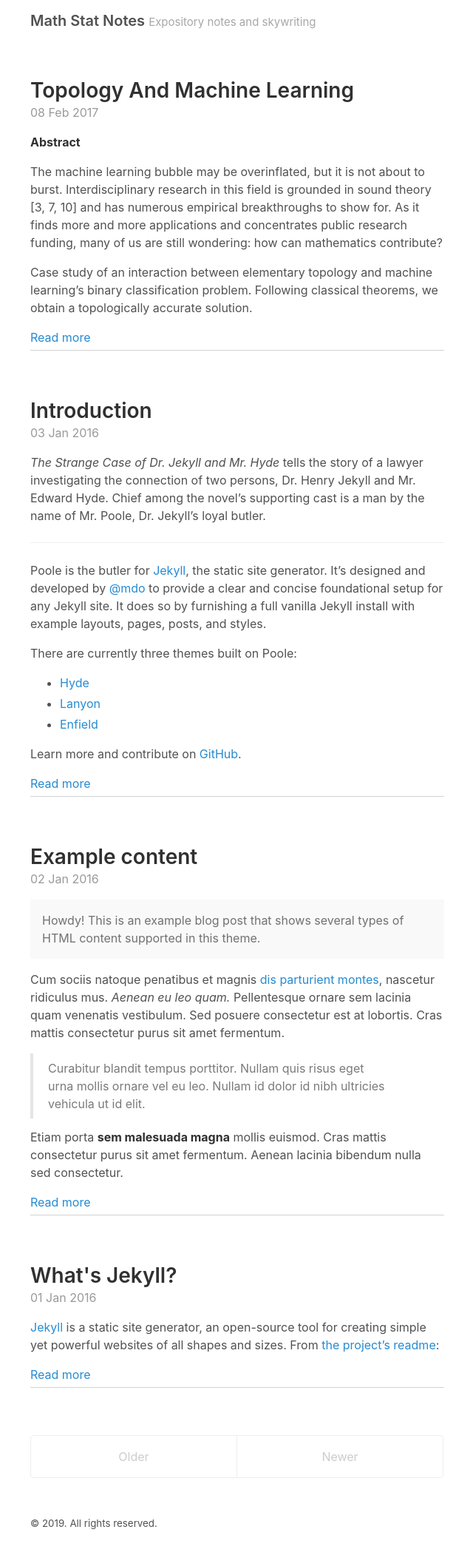
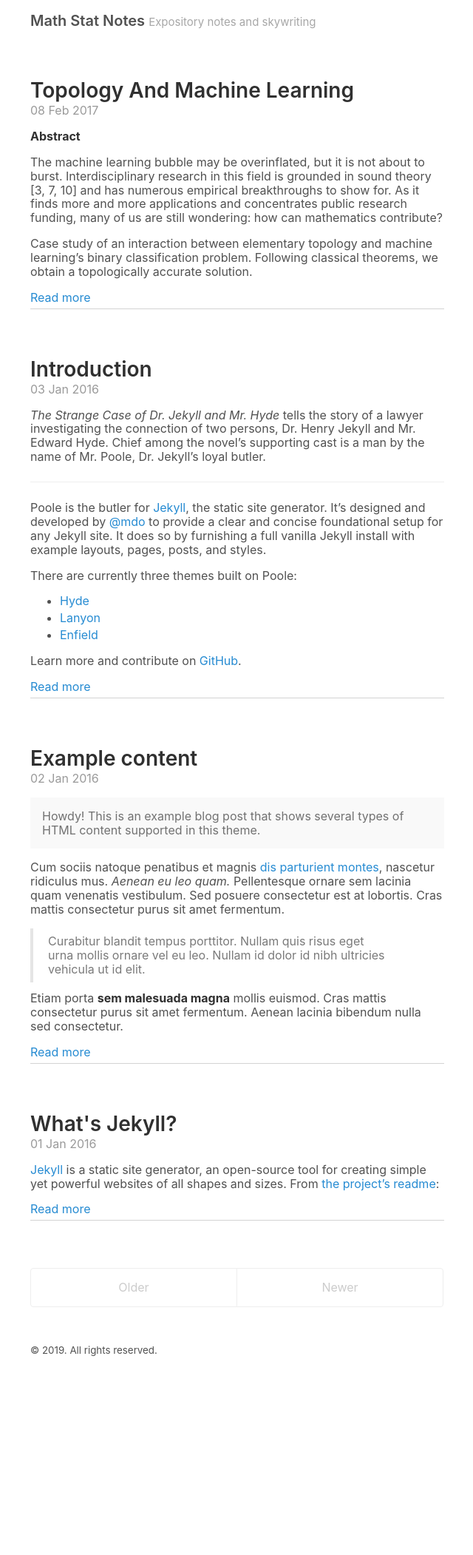
Before and after one commit to OlivierBinette/blog, a Jekyll site: the page built from index.html, in a window 1280 px wide. Shown: the whole page at 74% size, without its empty margins (319-959 px from the left). Built offline with Jekyll 4.4.1, drawn with Linux system fonts in a browser that asks for light colours; the list of posts is cut into pages by our own code; after the commit the page ends 1866 px from its top, so only the background shows below that.

Commit message:
Update _variables.scss

```diff
--- a/_sass/_variables.scss
+++ b/_sass/_variables.scss
@@ -15,7 +15,7 @@ $brown: #8f5536;
 
 $root-font-family: -apple-system, BlinkMacSystemFont, "Segoe UI", "Roboto", "Oxygen", "Ubuntu", "Cantarell", "Fira Sans", "Droid Sans", "Helvetica Neue", Arial, sans-serif;
 $root-font-size: 8;
-$root-line-height: 1.5;
+$root-line-height: 1.18;
 
 $body-color: #515151;
 $body-bg: #fff;
```
